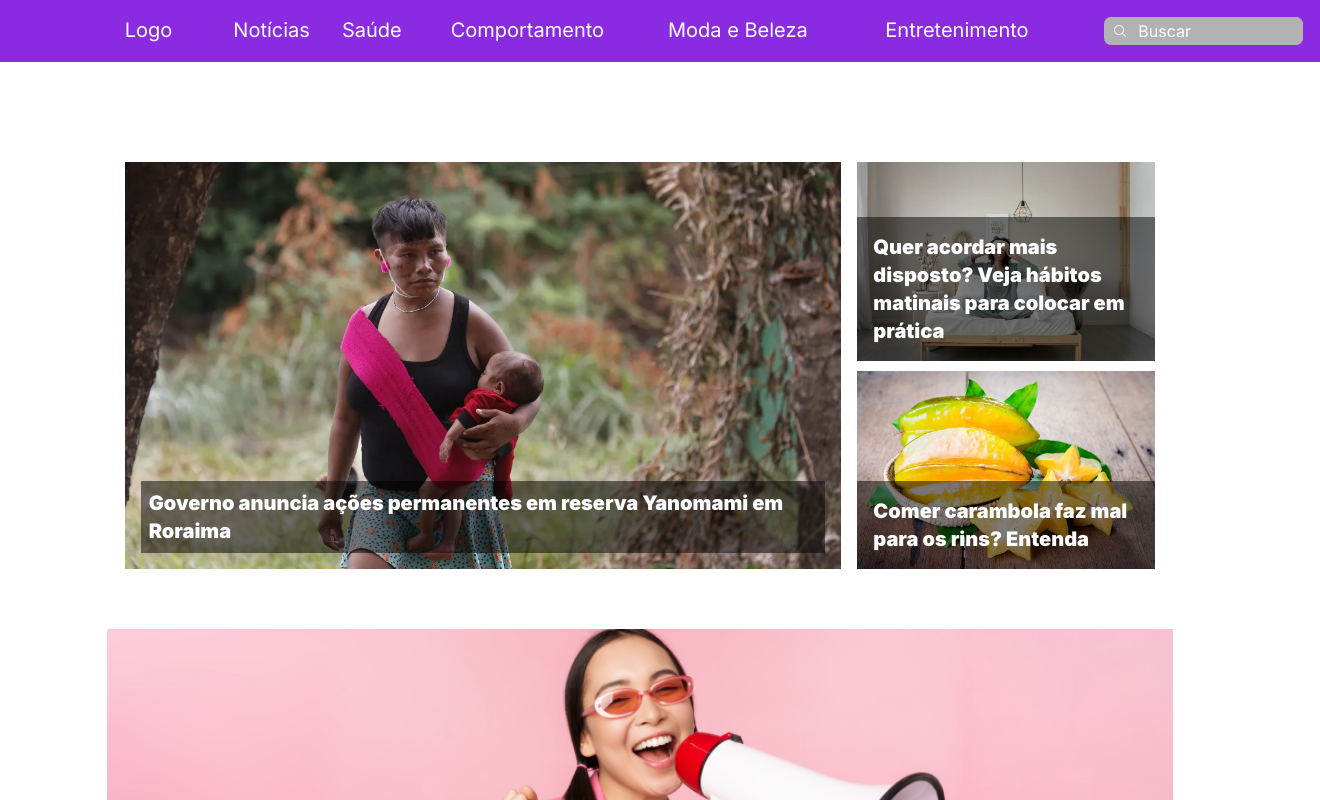
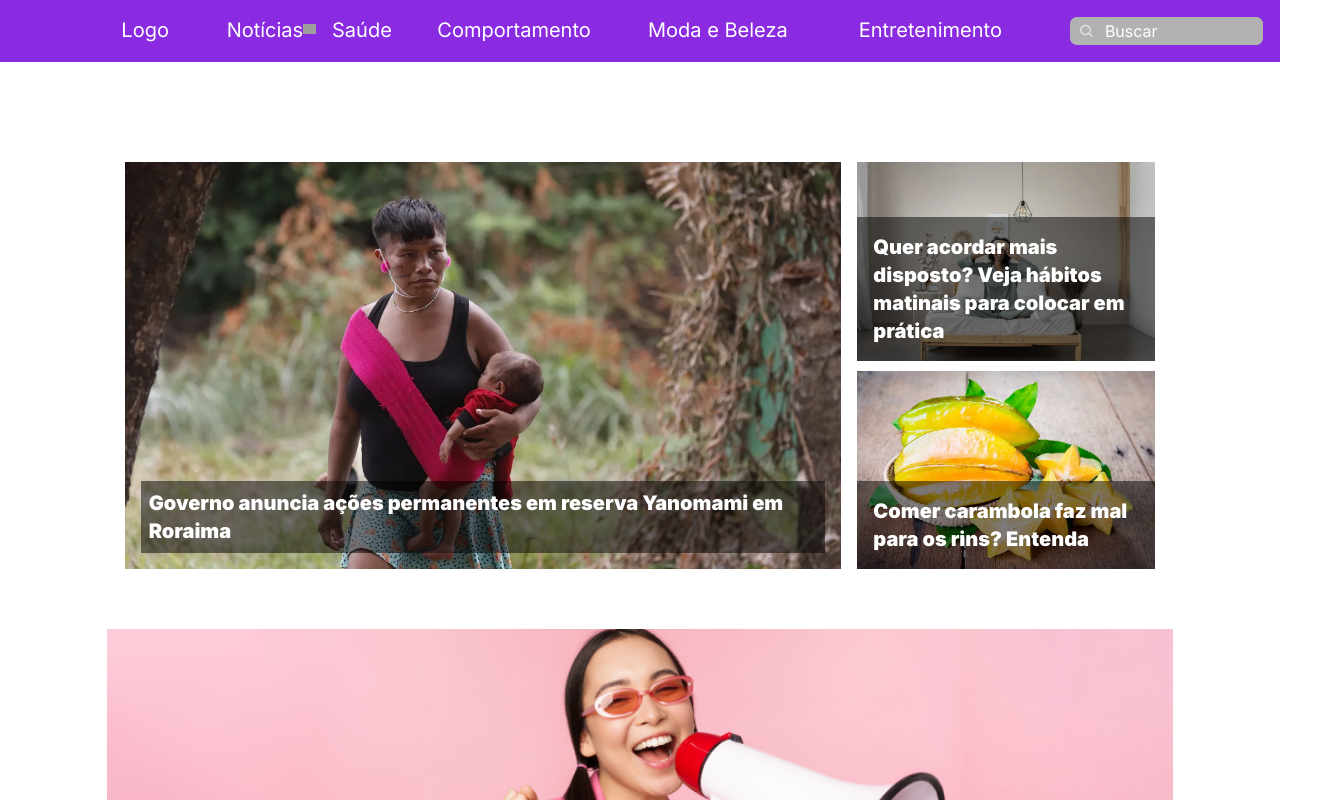
Before and after one commit to Alberinando/Prociencia, a Next.js app: page / in a window 1280 px wide. Shown: the top 800 px of the page, 1320 px wide, since content can reach past the window. Built offline with nearby package versions, Linux system fonts and the light colour scheme; grey boxes are pictures that could not be loaded.

Commit message:
Alterações nos componentes

```diff
--- a/src/components/Newsletter/Newsletter.tsx
+++ b/src/components/Newsletter/Newsletter.tsx
@@ -1,4 +1,5 @@
 
+import Link from "next/link";
 import React from "react";
 
 
@@ -28,9 +29,12 @@ const Conteudo = () => {
                   />
               </div>
               <div className="flex justify-center">
-                  <button className="bg-custom-pink mt-4 w-28 h-8 font-pixels rounded border order border-custom-pink">
-                     <p className='text-branco'> Enviar</p>
-                  </button>
+                <Link href="/formulario" className="block px-4 py-2 mt-4 text-preto">
+                    <button className="bg-custom-pink mt-4 w-28 h-8 font-pixels rounded border order border-custom-pink">
+                      <p className='text-branco'> Enviar</p>
+                    </button>
+                </Link>
+
               </div>
             </div>
         </>
--- a/src/components/header/header.tsx
+++ b/src/components/header/header.tsx
@@ -2,6 +2,8 @@
 import React, { useState, useEffect } from "react";
 import Image from 'next/image';
 import Link from 'next/link';
+
+
 
 const Header = () => {
     const [showOptions, setShowOptions] = useState(false);
@@ -57,7 +59,7 @@ const Header = () => {
     };
 
     return (
-        <div className="bg-roxo-p08 relative z-10 -mr-10">
+        <div className="bg-roxo-p08 relative z-10 -mr-10 md:mr-0">
             <div className="p-4 grid grid-cols-12 gap-4">
                 <div className="grid col-start-1 sm:col-span-1 col-span-2 block md:hidden">
                     <button onClick={toggleOptions} aria-label="Toggle Menu">
@@ -73,17 +75,17 @@ const Header = () => {
                         <div className="bg-branco text-center absolute top-16 left-0 right-0 w-2/3">
                             <ul>
                                 <li>
-                                    <Link href="../../Ciencia/Conheça4startupsbrasileirasquevaoaoSXSW2024" className="block px-4 py-2 mt-4 text-preto">
+                                    <Link href="/Tecnologia/MulheresnaTIvocetambempodeserumadelas" className="block px-4 py-2 mt-4 text-preto">
                                         Notícias
                                     </Link>
                                 </li>
                                 <li>
-                                    <Link href="/" className="block px-4 py-2 text-preto">
+                                    <Link href="/components/noticias_saude/noticias_saude" className="block px-4 py-2 text-preto">
                                         Saúde
                                     </Link>
                                 </li>
                                 <li>
-                                    <Link href="/" className="block px-4 py-2 text-preto">
+                                    <Link href="/formulario" className="block px-4 py-2 text-preto">
                                         Comportamento
                                     </Link>
                                 </li>
@@ -107,8 +109,18 @@ const Header = () => {
                 </div>
 
                 <div className="relative grid col-start-3 col-span-1 text-xs sm:text-sm md:text-base lg:text-lg xl:text-xl 2xl:text-2xl hidden md:block text-branco">
-                    <button onClick={() => toggleDropdown(1)} className="focus:outline-none">
-                        Notícias
+                    <button onClick={() => toggleDropdown(1)} className="focus:outline-none flex flex-row">
+                        <div>
+                            Notícias
+                        </div>
+                        <div className="mt-2">
+                            <Image
+                                src="/assets/Imagens_aleatorias/seta-para-baixo.png"
+                                alt="Minha Imagem"
+                                width={24}
+                                height={24}
+                            />
+                        </div>
                     </button>
                     {dropdownIndex === 1 && (
                         <div className="absolute top-full left-0 mt-2 w-48 bg-branco shadow-lg rounded">
@@ -122,20 +134,9 @@ const Header = () => {
                     )}
                 </div>
 
-                <div className="relative grid col-start-4 col-span-1 text-xs sm:text-sm md:text-base lg:text-lg xl:text-xl 2xl:text-2xl hidden md:block text-branco">
-                    <button onClick={() => toggleDropdown(2)} className="focus:outline-none">
-                        Saúde
-                    </button>
-                    {dropdownIndex === 2 && (
-                        <div className="absolute top-full left-0 mt-2 w-48 bg-branco shadow-lg rounded">
-                            <ul>
-                                <li className="px-4 py-2 hover:bg-gray-200">Item 1</li>
-                                <li className="px-4 py-2 hover:bg-gray-200">Item 2</li>
-                                <li className="px-4 py-2 hover:bg-gray-200">Item 3</li>
-                                <li className="px-4 py-2 hover:bg-gray-200">Item 4</li>
-                            </ul>
-                        </div>
-                    )}
+
+                <div className="grid col-start-4 col-span-1 text-xs sm:text-sm md:text-base lg:text-lg xl:text-xl 2xl:text-2xl hidden md:block text-branco">
+                    Saúde
                 </div>
 
                 <div className="grid col-start-5 col-span-2 text-xs sm:text-sm md:text-base lg:text-lg xl:text-xl 2xl:text-2xl hidden md:block text-branco">
@@ -148,7 +149,7 @@ const Header = () => {
                     Entretenimento
                 </div>
 
-                <div className="grid md:col-start-11 md:col-span-2 sm:col-start-10 sm:col-span-2 col-start-7 col-span-6">
+                <div className="grid md:col-start-11 md:col-span-2 sm:col-start-9 sm:col-span-4 col-start-7 col-span-6">
                     <div className="relative flex items-center border border-roxo-p08 rounded-lg focus-within:ring-4 focus-within:ring-roxo-p08 bg-cinza-escuro p-0.2">
                         <Image
                             src="/assets/Imagens_aleatorias/lupa.png"
--- a/src/components/noticias/page.tsx
+++ b/src/components/noticias/page.tsx
@@ -12,7 +12,7 @@ import saudeData from '../../database/saude.json';
 import tecnologiaData from '../../database/tecnologia.json';
 import todas from '../../database/categorias.json';
 
-import Newsletter from "@/components/Newsletter/Newsletter.tsx";
+
 
 const Home: React.FC = () => {
   const [noticiaPrincipal, setNoticiaPrincipal] = useState<any>(null);
@@ -104,11 +104,11 @@ const Home: React.FC = () => {
           </div>
           <div className="bg-gray-200 p-4 mb-4">
             <h2 className="text-xl font-bold mb-2">POPULARES</h2>
-            {/* Add popular news here */}
+
           </div>
           <div className="bg-gray-200 p-4">
             <h2 className="text-xl font-bold mb-2">RECOMENDADOS</h2>
-            {/* Add recommended news here */}
+
           </div>
         </div>
       </div>
--- a/src/components/noticias_gerais/noticias_gerais.tsx
+++ b/src/components/noticias_gerais/noticias_gerais.tsx
@@ -11,7 +11,7 @@ import saudeData from '../../database/saude.json';
 import tecnologiaData from '../../database/tecnologia.json';
 import todas from '../../database/categorias.json';
 
-import Newsletter from "@/components/Newsletter/Newsletter.tsx";
+
 
 
 const Home: React.FC = () => {
--- a/src/components/noticias_modabeleza/noticias_modabeleza.tsx
+++ b/src/components/noticias_modabeleza/noticias_modabeleza.tsx
@@ -1,7 +1,7 @@
 import React, { useState, useEffect } from 'react';
 
 
-import Newsletter from "@/components/Newsletter/Newsletter.tsx";
+
 
 
 const Home: React.FC = () => {
@@ -200,7 +200,7 @@ const Home: React.FC = () => {
 
           </div>
           <div className='grid grid-cols-12 gap-4 mt-[20px]'>
-            <a href=" " rel="noopener noreferrer" className="text-roxo-p08 grid col-start-2 col-span-8 font-black ">
+            <a href="/MaisNoticias" rel="noopener noreferrer" className="text-roxo-p08 grid col-start-2 col-span-8 font-black ">
                 <div className=' flex flex-row'>
                   <p className='text-[10px] sm:text-sm md:text-base lg:text-lg xl:text-xl 2xl:text-2xl m-2'> veja mais em notícias</p>
                   <img src="/assets/Imagens_aleatorias/seta-direita.png" alt="imagem de Ivete Sangalo" className='ml-2'/>
--- a/src/components/noticias_saude/noticias_saude.tsx
+++ b/src/components/noticias_saude/noticias_saude.tsx
@@ -1,12 +1,8 @@
 import React, { useState, useEffect } from 'react';
 
 
-import Newsletter from "@/components/Newsletter/Newsletter.tsx";
+
 import Link from 'next/link';
-
-
-
-
 
 
 
@@ -208,7 +204,7 @@ const Home: React.FC = () => {
           </div>
 
           <div className='grid grid-cols-12 gap-4 mt-[20px]'>
-            <a href=" " rel="noopener noreferrer" className="text-roxo-p08 grid col-start-2 col-span-8 font-black ">
+            <a href="/MaisNoticias" rel="noopener noreferrer" className="text-roxo-p08 grid col-start-2 col-span-8 font-black ">
                 <div className=' flex flex-row'>
                   <p className='text-[10px] sm:text-sm md:text-base lg:text-lg xl:text-xl 2xl:text-2xl m-2'> veja mais em notícias</p>
                   <img src="/assets/Imagens_aleatorias/seta-direita.png" alt="imagem de Ivete Sangalo" className='ml-2'/>
--- a/src/components/noticias_tecnologia/noticias_tecnologia.tsx
+++ b/src/components/noticias_tecnologia/noticias_tecnologia.tsx
@@ -2,7 +2,7 @@
 import React, { useState, useEffect } from 'react';
 
 
-import Newsletter from "@/components/Newsletter/Newsletter.tsx";
+import Newsletter from "@/components/Newsletter/Newsletter";
 
 
 const Home: React.FC = () => {
@@ -137,7 +137,7 @@ const Home: React.FC = () => {
 
           </div>
           <div className='grid grid-cols-12 gap-4 mt-[20px]'>
-            <a href=" " rel="noopener noreferrer" className="text-roxo-p08 grid col-start-2 col-span-8 font-black ">
+            <a href="/MaisNoticias" rel="noopener noreferrer" className="text-roxo-p08 grid col-start-2 col-span-8 font-black ">
               <div className=' flex flex-row'>
                   <p className='text-[10px] sm:text-sm md:text-base lg:text-lg xl:text-xl 2xl:text-2xl m-2'> veja mais em notícias</p>
                   <img src="/assets/Imagens_aleatorias/seta-direita.png" alt="imagem de Ivete Sangalo" className='ml-2'/>
```
Also changed, not shown: src/components/footer/footer.tsx (+7 -3 lines).
